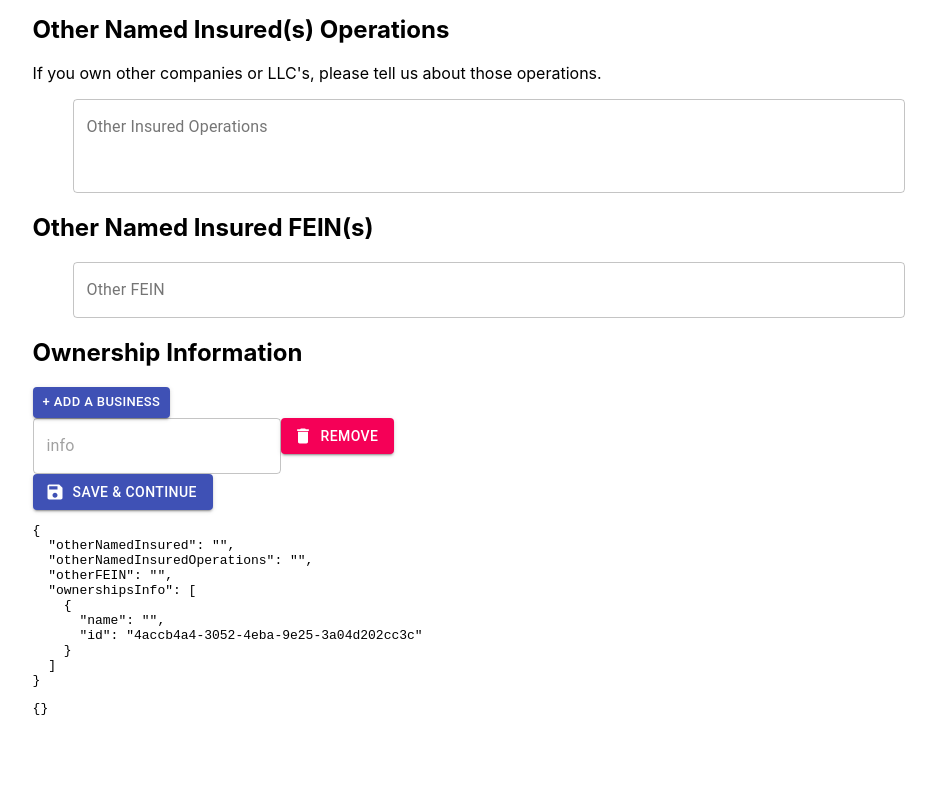
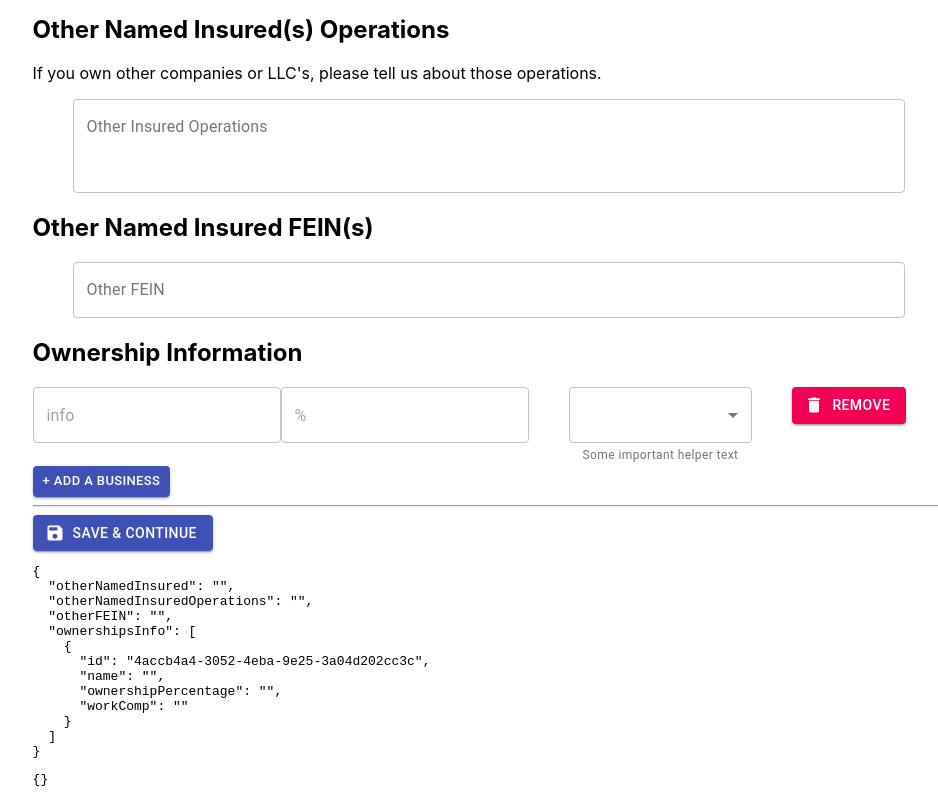
Before and after one commit to Bri997/QL-Client-Intake, a React (Create React App) app: page /PageTwo in a window 1280 px wide. Shown: the part 493-1293 px from the top of the page, without its empty margins (42-980 px from the left). Before the commit the page ends 1222 px from the top, so only its background shows below. Built offline with nearby package versions, Linux system fonts and the light colour scheme.

Commit message:
select field add to array

```diff
--- a/src/screens/PageTwo.js
+++ b/src/screens/PageTwo.js
@@ -1,7 +1,14 @@
 import React from 'react'
-import { Formik, Form, Field, useField, FieldArray } from 'formik'
+import { Formik, Field, FieldArray } from 'formik'
 import MultiLine from '../components/Multiline'
-import { TextField, Button } from '@material-ui/core'
+import {
+  TextField,
+  Button,
+  MenuItem,
+  Select,
+  FormControl,
+  FormHelperText,
+} from '@material-ui/core'
 import PageTwoStyles from './PageTwoStyles'
 import SaveIcon from '@material-ui/icons/Save'
 import DeleteIcon from '@material-ui/icons/Delete'
@@ -17,7 +24,9 @@ const PageTwo = () => {
           otherNamedInsured: '',
           otherNamedInsuredOperations: '',
           otherFEIN: '',
-          ownershipsInfo: [{ name: '', id: uuidv4() }],
+          ownershipsInfo: [
+            { id: uuidv4(), name: '', ownershipPercentage: '', workComp: '' },
+          ],
         }}
       >
         {({ values, errors, isSubmitting }) => (
@@ -65,17 +74,6 @@ const PageTwo = () => {
             <FieldArray name="ownershipsInfo">
               {(arrayHelpers) => (
                 <div>
-                  <Button
-                    variant="contained"
-                    color="primary"
-                    size="small"
-                    onClick={() =>
-                      arrayHelpers.push({ name: '', id: uuidv4() })
-                    }
-                  >
-                    + Add a Business
-                  </Button>
-
                   {values.ownershipsInfo.map((ownershipInfo, index) => {
                     console.log(ownershipInfo.name)
 
@@ -87,7 +85,36 @@ const PageTwo = () => {
                           variant="outlined"
                           type="input"
                           as={TextField}
+                          c
                         />
+                        <Field
+                          name={`ownershipsInfo.${index}.ownershipPercentage`}
+                          placeholder="%"
+                          variant="outlined"
+                          type="input"
+                          as={TextField}
+                        />
+                        <Field
+                          as={FormControl}
+                          variant="outlined"
+                          className={classes.formControl}
+                        >
+                          <Field
+                            name={`ownershipsInfo.${index}.workComp`}
+                            type="select"
+                            as={Select}
+                            label="Workers Comp"
+                          >
+                            <MenuItem value="none">
+                              <em>None</em>
+                            </MenuItem>
+                            <MenuItem value="include">Include</MenuItem>
+                            <MenuItem value="exclude">Exclude</MenuItem>
+                          </Field>
+                          <FormHelperText>
+                            Some important helper text
+                          </FormHelperText>
+                        </Field>
                         <Button
                           variant="contained"
                           color="secondary"
@@ -97,13 +124,31 @@ const PageTwo = () => {
                         >
                           Remove
                         </Button>
+                        <div>
+                          <Button
+                            variant="contained"
+                            color="primary"
+                            size="small"
+                            onClick={() =>
+                              arrayHelpers.push({
+                                name: '',
+                                ownershipPercentage: '',
+                                id: uuidv4(),
+                              })
+                            }
+                          >
+                            + Add a Business
+                          </Button>
+                        </div>
                       </div>
                     )
                   })}
                 </div>
               )}
             </FieldArray>
-
+            <div>
+              <hr></hr>
+            </div>
             <div>
               <Button
                 disabled={isSubmitting}
--- a/src/screens/PageTwoStyles.js
+++ b/src/screens/PageTwoStyles.js
@@ -16,6 +16,12 @@ const pageTwoStyle = makeStyles((theme) => ({
     marginRight: theme.spacing(5),
     width: '65vw',
   },
+  formControl: {
+    margin: theme.spacing(0),
+    marginLeft: theme.spacing(5),
+    marginRight: theme.spacing(5),
+    minWidth: 150,
+  },
 }))
 
 export default pageTwoStyle
```
